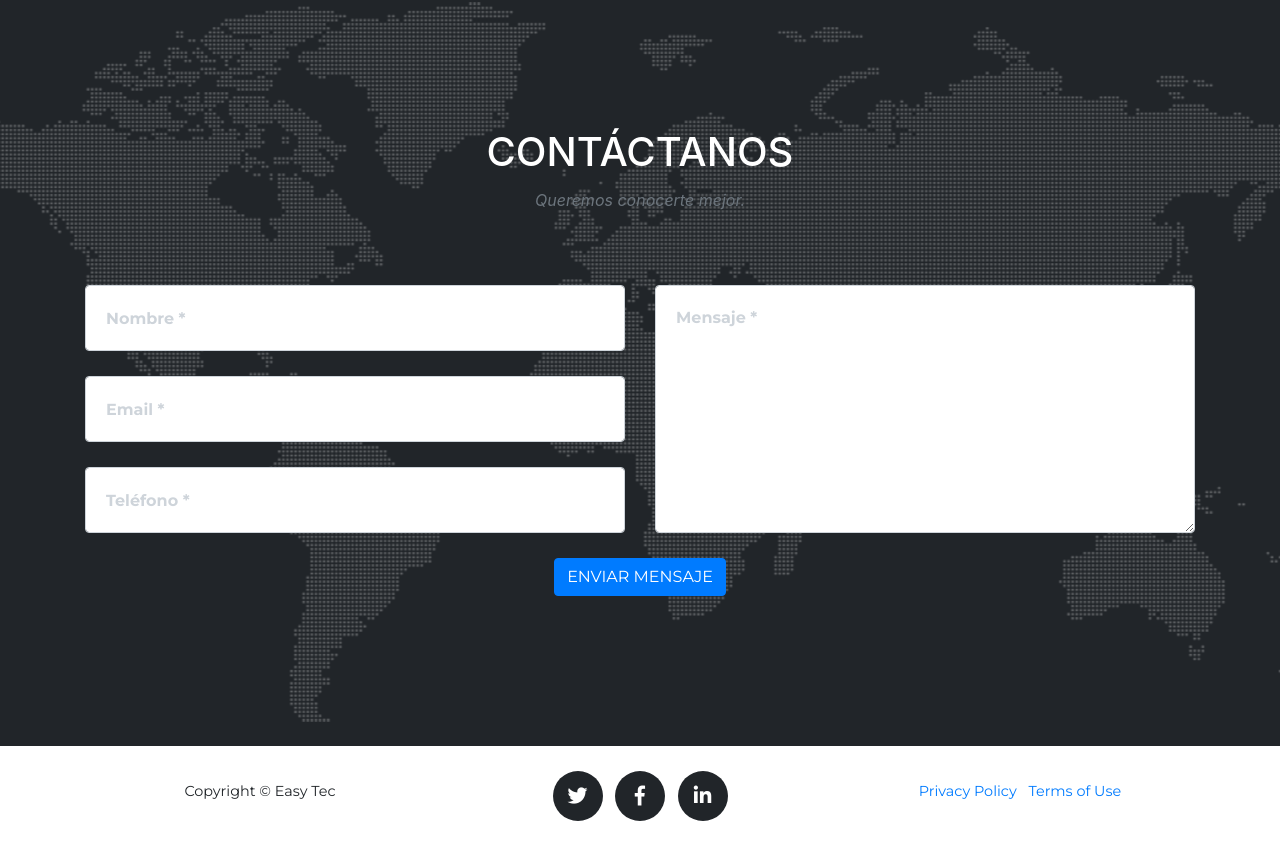
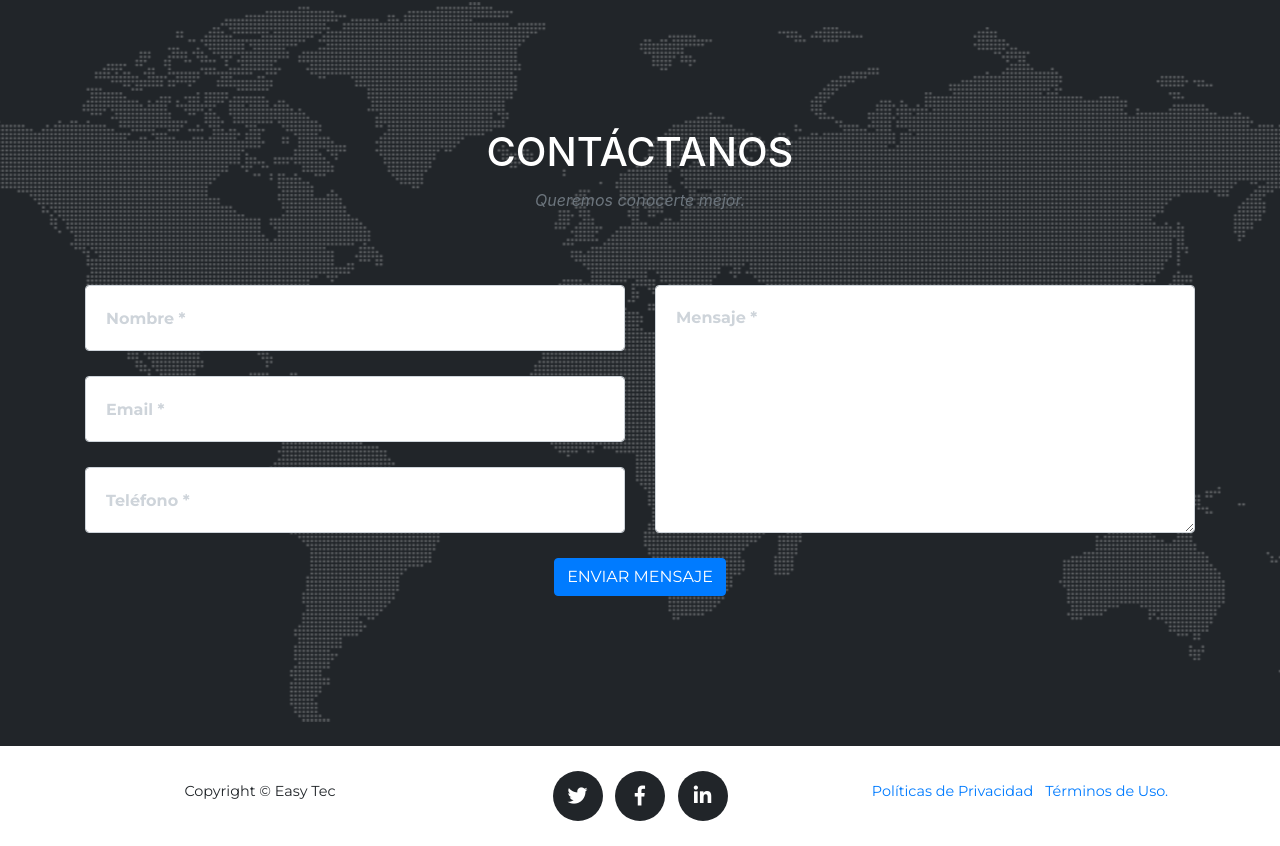
Before and after one commit to rduarte24/rduarte24.github.io, a website with bundled scripts: page index.html in a window 1280 px wide. Shown: the part 5628-6474 px from the top of the page. Built offline with nearby package versions, Linux system fonts and the light colour scheme; files whose address does not match are found by name; a web font is replaced by a local one.

Commit message:
3rd commit
fish 2 word in english in the layout

```diff
--- a/index.html
+++ b/index.html
@@ -456,10 +456,10 @@
         <div class="col-md-4">
           <ul class="list-inline quicklinks">
             <li class="list-inline-item">
-              <a href="#">Privacy Policy</a>
+              <a href="#">Políticas de Privacidad</a>
             </li>
             <li class="list-inline-item">
-              <a href="#">Terms of Use</a>
+              <a href="#">Términos de Uso.</a>
             </li>
           </ul>
         </div>
```
Also changed, not shown: 1 other file.
